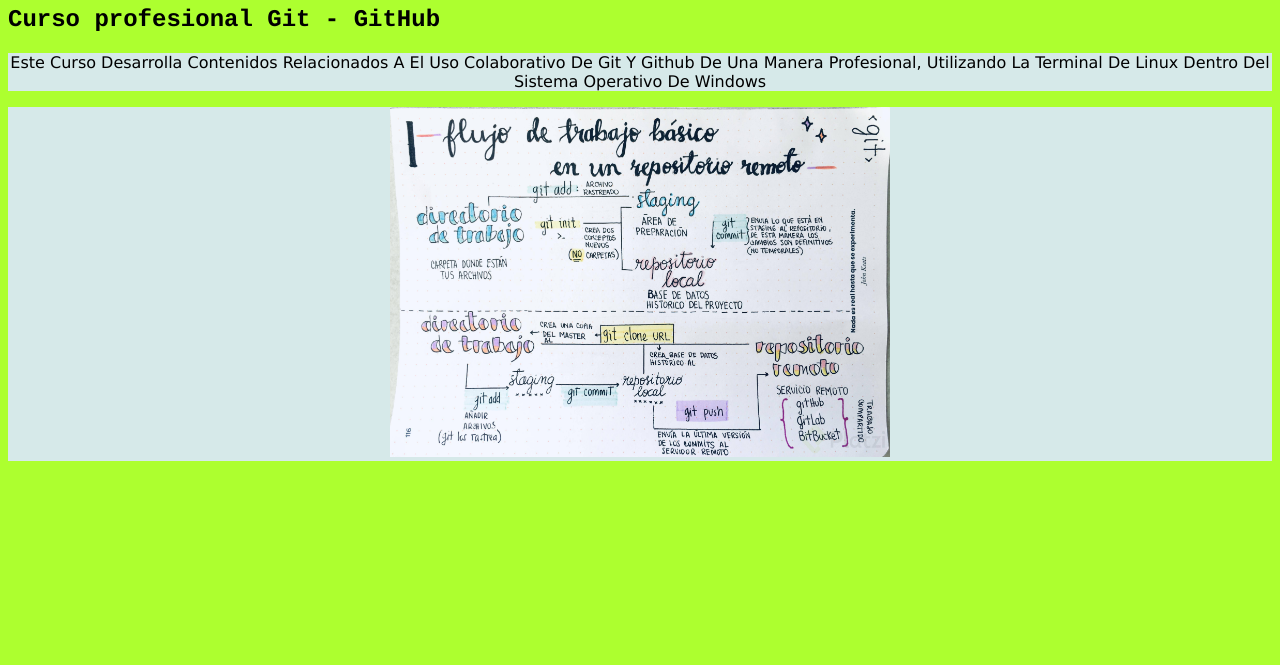
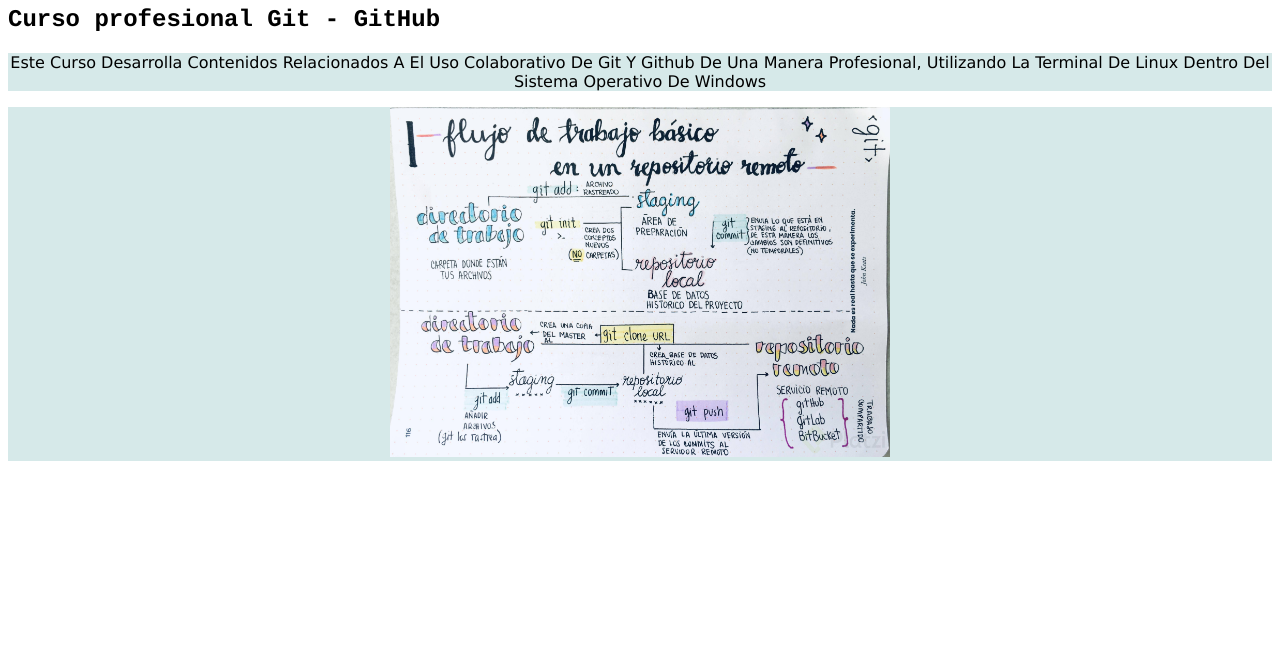
Before and after one commit to Chezz92/Platzi_cursos_23, a plain HTML site: page index.html in a window 1280 px wide. Shown: the part 135-800 px from the top of the page. Drawn offline with Linux system fonts and the light colour scheme.

Commit message:
Update style.css
Se modifico el background desde git hub

```diff
--- a/css/style.css
+++ b/css/style.css
@@ -12,7 +12,7 @@ body
 {
     text-align: center;
     font-family: "Courier";
-    background-color: greenyellow;
+    background-color: white;
     text-decoration-color: black;
     text-align: left;
 
```
